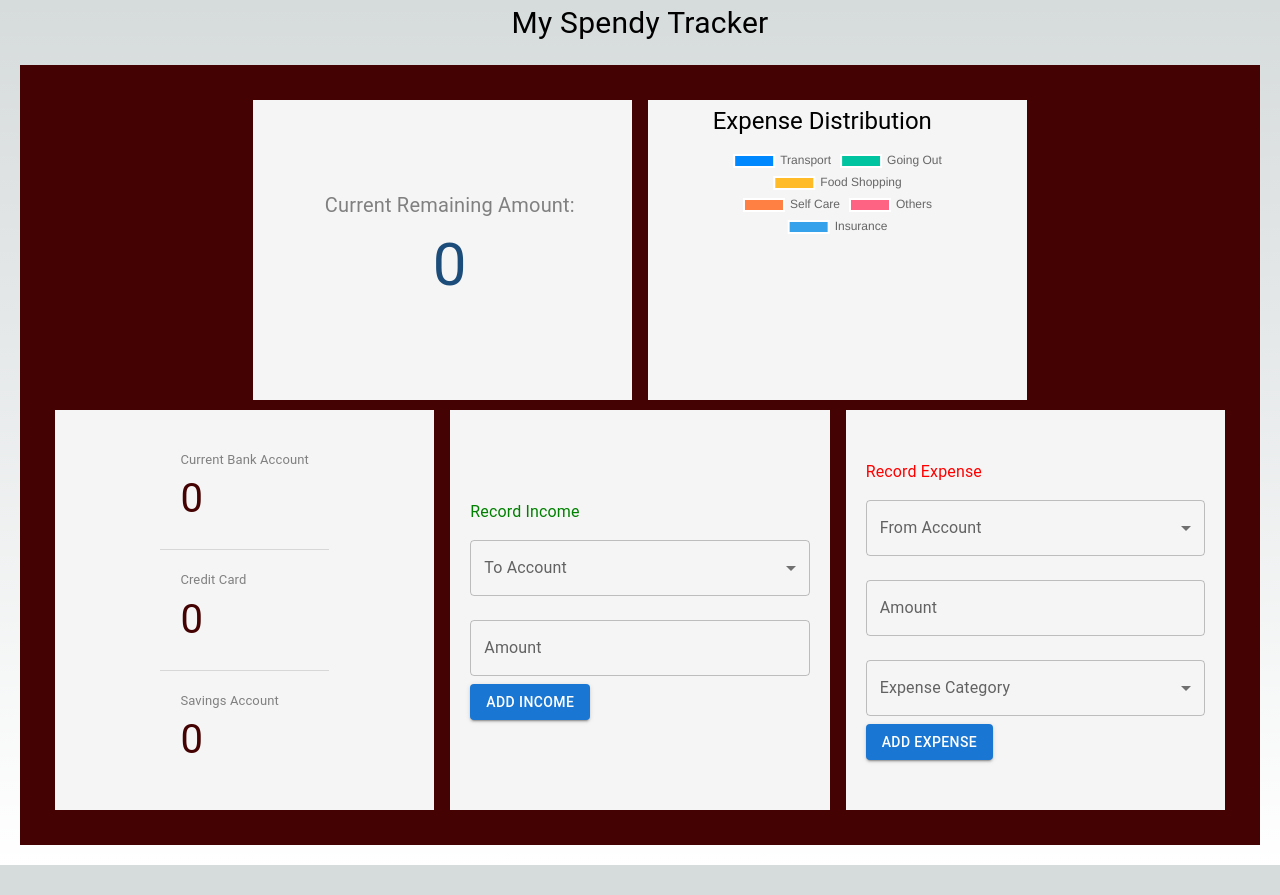
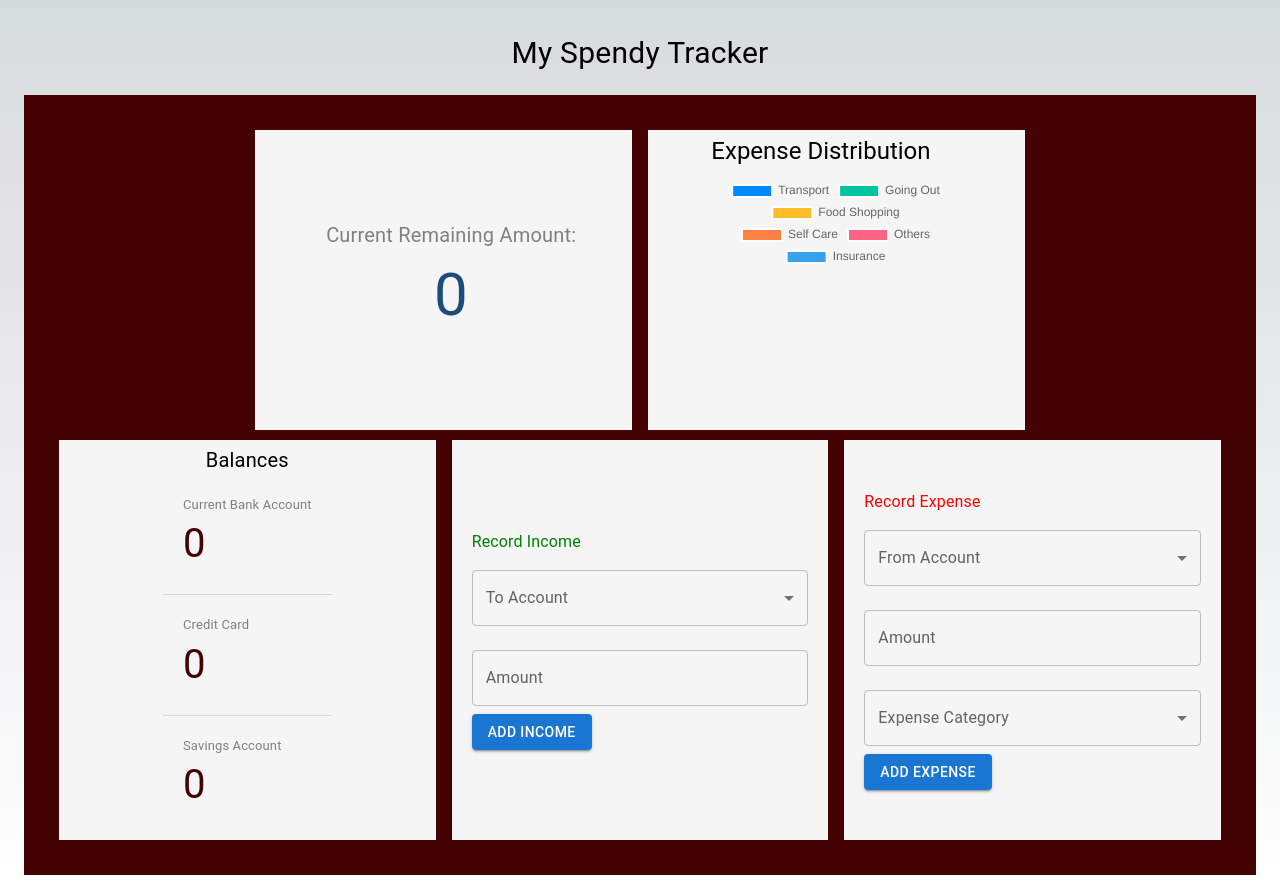
Before and after one commit to ro61zzy/personal_finance_tracker, a Next.js app: page / in a window 1280 px wide. Before the commit the page ends 865 px from the top, so only its background shows below. Built offline with nearby package versions, Linux system fonts and the light colour scheme.

Commit message:
UI improvements

```diff
--- a/src/components/MyAccountsCard.jsx
+++ b/src/components/MyAccountsCard.jsx
@@ -13,8 +13,9 @@ const MyAccountsCard = () => {
       <Box sx={{
         display: "flex",
         flexDirection: "column",
-        p: "40px"
+        // p: "40px"
       }}>
+
         <Box sx={{
           display: "flex",
           flexDirection: "column",
--- a/src/pages/index.js
+++ b/src/pages/index.js
@@ -13,6 +13,7 @@ export default function Home() {
         sx={{
           textAlign: "center",
           fontSize: "30px",
+          pt:"30px"
         }}
       >
         My Spendy Tracker
@@ -82,15 +83,18 @@ export default function Home() {
             }}
           >
             <Grid item xs={12} sm={4}>
+
             <Box
                 sx={{
                   display: "flex",
+                  flexDirection:"column",
                   justifyContent: "center",
                   alignItems: "center",
                   height: "400px",
                   backgroundColor: "#f5f5f5",
                 }}
               >
+                   <Typography sx={{textAlign:"center", color:"#000", fontSize:"20px"}}>Balances</Typography>
               <MyAccountsCard />
                 </Box>
             </Grid>
```
